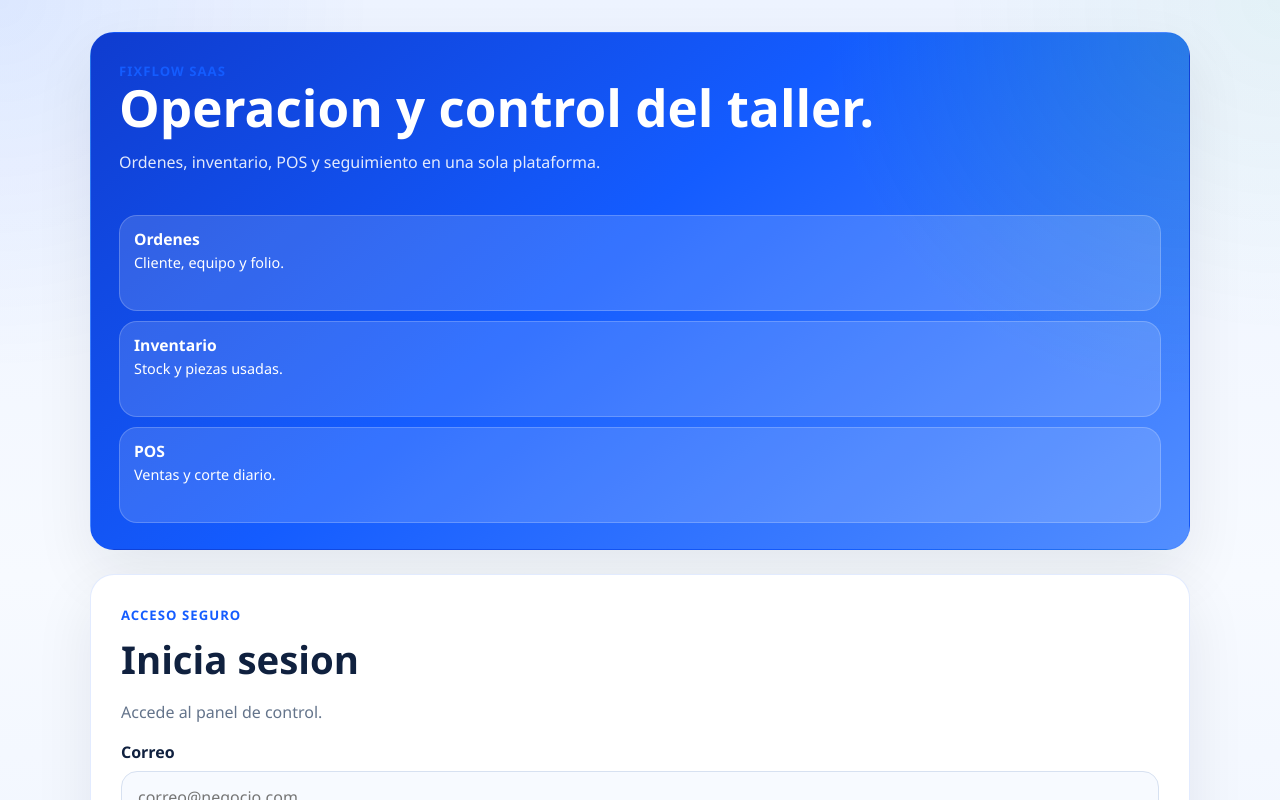
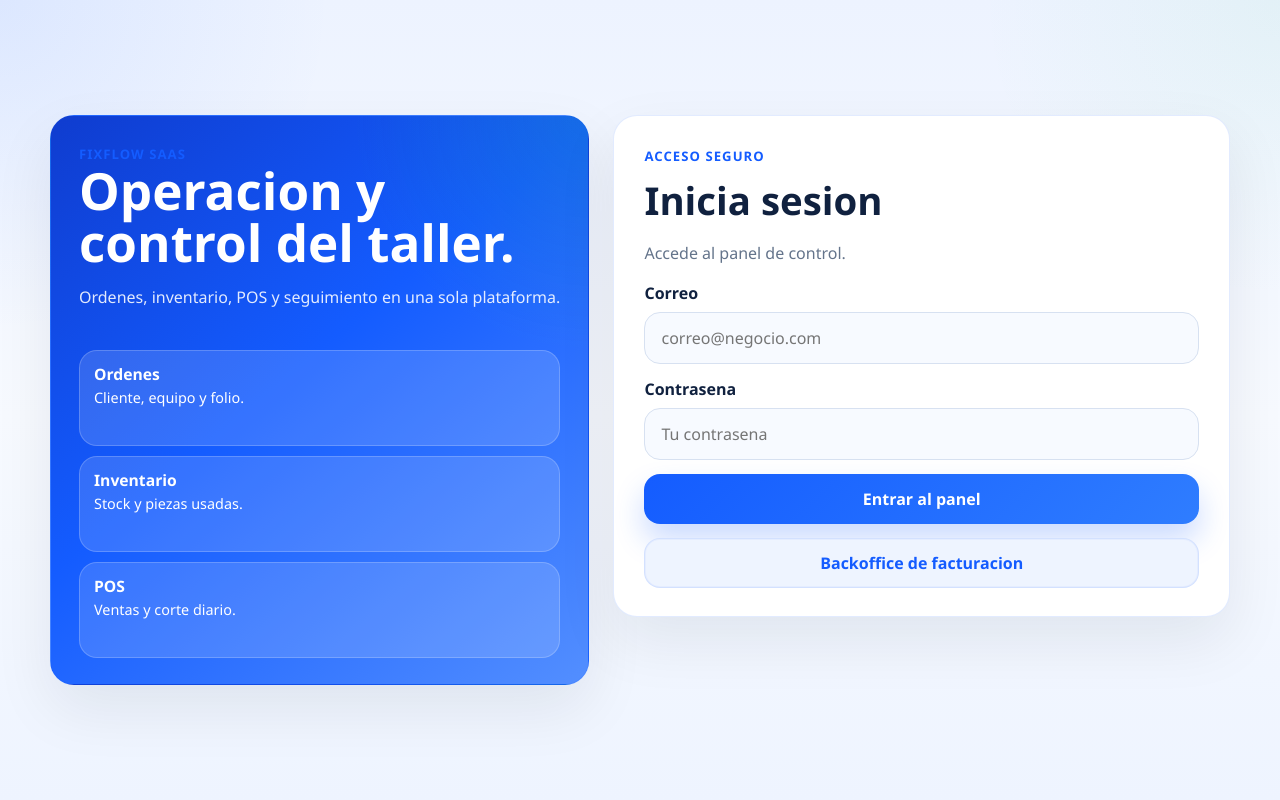
Before and after one commit to omarvargas290-svg/fixflow-saas, a Next.js app in the folder apps/web/: page /login in a window 1280 px wide. Shown: the top 800 px of the page. Built offline with nearby package versions, Linux system fonts and the light colour scheme; no server answers.

Commit message:
Keep login layout side by side longer

```diff
--- a/apps/web/src/app/globals.css
+++ b/apps/web/src/app/globals.css
@@ -87,6 +87,7 @@ textarea:focus {
 .compact-login-grid {
   grid-template-columns: minmax(0, 0.92fr) minmax(380px, 0.82fr);
   align-items: start;
+  width: min(1180px, 100%);
 }
 
 .tracking-grid {
@@ -124,6 +125,7 @@ textarea:focus {
   padding: 26px 28px;
   gap: 18px;
   align-self: start;
+  justify-content: flex-start;
 }
 
 .compact-hero-card h1 {
@@ -1435,12 +1437,16 @@ tbody tr:hover {
   .split-grid,
   .split-grid.balanced,
   .overview-hero,
-  .login-grid,
   .tracking-grid,
   .workspace-strip {
     grid-template-columns: 1fr;
   }
 
+  .compact-login-grid {
+    grid-template-columns: minmax(320px, 0.84fr) minmax(360px, 0.96fr);
+    align-items: start;
+  }
+
   .compact-hero-grid {
     grid-template-columns: 1fr;
   }
@@ -1451,6 +1457,13 @@ tbody tr:hover {
 
   .form-grid.three,
   .line-item-grid {
+    grid-template-columns: 1fr;
+  }
+}
+
+@media (max-width: 1120px) {
+  .login-grid,
+  .compact-login-grid {
     grid-template-columns: 1fr;
   }
 }
```
